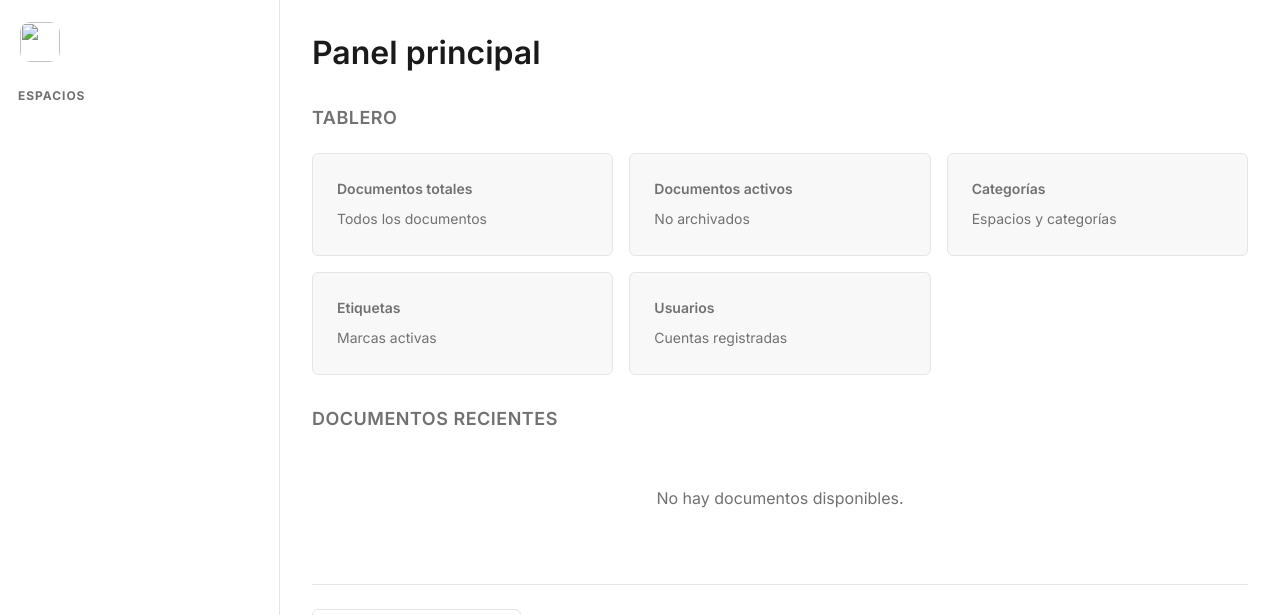
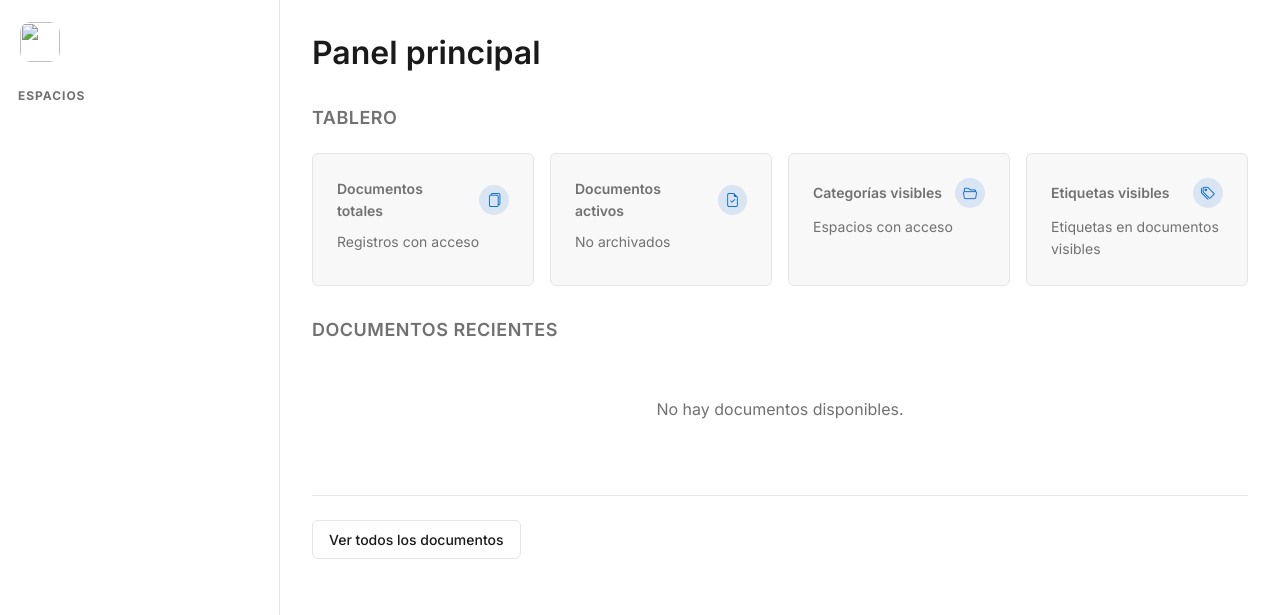
Before and after one commit to bmosoluciones/wanshitong, a Python web app: template wanshitong/templates/index.html in a window 1280 px wide. Shown: the part 60-675 px from the top of the page. Run offline with Jinja, Linux system fonts and the light colour scheme; the template is opened without the code that fills it, so the values that code supplies are empty.

Commit message:
refactor: improved dashboard
Signed-off-by: William Moreno <wmoreno@bmogroup.solutions>

```diff
--- a/wanshitong/templates/index.html
+++ b/wanshitong/templates/index.html
@@ -5,7 +5,10 @@
     <div class="page-header-top">
         <h1>{{ _('Panel principal') }}</h1>
         {% if current_user.tipo in ('admin', 'editor') %}
-        <a href="{{ url_for('documentos.nuevo') }}" class="btn btn-primary">{{ _('+ Nuevo documento') }}</a>
+        <a href="{{ url_for('documentos.nuevo') }}" class="btn btn-secondary">
+            <i class="bi bi-plus-lg" aria-hidden="true"></i>
+            <span>{{ _('Nuevo documento') }}</span>
+        </a>
         {% endif %}
     </div>
 </div>
@@ -15,30 +18,63 @@
         <h2 class="section-title">{{ _('Tablero') }}</h2>
         <div class="dashboard-grid">
             <div class="dashboard-card">
-                <div class="dashboard-card-title">{{ _('Documentos totales') }}</div>
+                <div class="dashboard-card-header">
+                    <span class="dashboard-card-title">{{ _('Documentos totales') }}</span>
+                    <span class="dashboard-card-icon"><i class="bi bi-files" aria-hidden="true"></i></span>
+                </div>
                 <div class="dashboard-card-value">{{ summary.documents }}</div>
-                <div class="dashboard-card-meta">{{ _('Todos los documentos') }}</div>
+                <div class="dashboard-card-meta">{{ _('Registros con acceso') }}</div>
             </div>
             <div class="dashboard-card">
-                <div class="dashboard-card-title">{{ _('Documentos activos') }}</div>
+                <div class="dashboard-card-header">
+                    <span class="dashboard-card-title">{{ _('Documentos activos') }}</span>
+                    <span class="dashboard-card-icon"><i class="bi bi-file-earmark-check" aria-hidden="true"></i></span>
+                </div>
                 <div class="dashboard-card-value">{{ summary.active }}</div>
                 <div class="dashboard-card-meta">{{ _('No archivados') }}</div>
             </div>
             <div class="dashboard-card">
-                <div class="dashboard-card-title">{{ _('Categorías') }}</div>
+                <div class="dashboard-card-header">
+                    {% if is_admin %}
+                    <span class="dashboard-card-title">{{ _('Categorías') }}</span>
+                    {% else %}
+                    <span class="dashboard-card-title">{{ _('Categorías visibles') }}</span>
+                    {% endif %}
+                    <span class="dashboard-card-icon"><i class="bi bi-folder2-open" aria-hidden="true"></i></span>
+                </div>
                 <div class="dashboard-card-value">{{ summary.categories }}</div>
-                <div class="dashboard-card-meta">{{ _('Espacios y categorías') }}</div>
+                {% if is_admin %}
+                <div class="dashboard-card-meta">{{ _('Total creadas') }}</div>
+                {% else %}
+                <div class="dashboard-card-meta">{{ _('Espacios con acceso') }}</div>
+                {% endif %}
             </div>
             <div class="dashboard-card">
-                <div class="dashboard-card-title">{{ _('Etiquetas') }}</div>
+                <div class="dashboard-card-header">
+                    {% if is_admin %}
+                    <span class="dashboard-card-title">{{ _('Etiquetas') }}</span>
+                    {% else %}
+                    <span class="dashboard-card-title">{{ _('Etiquetas visibles') }}</span>
+                    {% endif %}
+                    <span class="dashboard-card-icon"><i class="bi bi-tags" aria-hidden="true"></i></span>
+                </div>
                 <div class="dashboard-card-value">{{ summary.tags }}</div>
-                <div class="dashboard-card-meta">{{ _('Marcas activas') }}</div>
+                {% if is_admin %}
+                <div class="dashboard-card-meta">{{ _('Total creadas') }}</div>
+                {% else %}
+                <div class="dashboard-card-meta">{{ _('Etiquetas en documentos visibles') }}</div>
+                {% endif %}
             </div>
+            {% if is_admin %}
             <div class="dashboard-card">
-                <div class="dashboard-card-title">{{ _('Usuarios') }}</div>
+                <div class="dashboard-card-header">
+                    <span class="dashboard-card-title">{{ _('Usuarios') }}</span>
+                    <span class="dashboard-card-icon"><i class="bi bi-people" aria-hidden="true"></i></span>
+                </div>
                 <div class="dashboard-card-value">{{ summary.users }}</div>
                 <div class="dashboard-card-meta">{{ _('Cuentas registradas') }}</div>
             </div>
+            {% endif %}
         </div>
     </div>
 
@@ -59,11 +95,9 @@
                     <span class="badge">{{ _('Archivado') }}</span>
                     {% endif %}
 
-                    {% if doc.visibilidad == 'private' %}
+                    {% if doc.visibilidad == 'privado' %}
                     <span class="badge badge-primary">🔒 {{ _('Privado') }}</span>
-                    {% elif doc.visibilidad == 'shared' %}
-                        <span class="badge badge-primary">👥 {{ _('Compartido') }}</span>
-                    {% elif doc.visibilidad == 'public' %}
+                    {% elif doc.visibilidad == 'publico' %}
                     <span class="badge badge-primary">🌐 {{ _('Público') }}</span>
                     {% endif %}
                 </div>
@@ -127,7 +161,7 @@
 
     .dashboard-grid {
         display: grid;
-    grid-template-columns: repeat(3, minmax(0, 1fr));
+        grid-template-columns: repeat(auto-fit, minmax(200px, 1fr));
         gap: var(--spacing-md);
     }
 
@@ -138,11 +172,30 @@
         border: 1px solid var(--border);
     }
 
+    .dashboard-card-header {
+        display: flex;
+        align-items: center;
+        justify-content: space-between;
+        gap: var(--spacing-sm);
+        margin-bottom: var(--spacing-sm);
+    }
+
     .dashboard-card-title {
         font-size: var(--font-size-sm);
         font-weight: 600;
         color: var(--muted);
-    margin-bottom: var(--spacing-sm);
+    }
+
+    .dashboard-card-icon {
+        width: 30px;
+        height: 30px;
+        border-radius: 999px;
+        display: inline-flex;
+        align-items: center;
+        justify-content: center;
+        color: var(--primary);
+        background: rgba(0, 102, 204, 0.12);
+        font-size: 14px;
     }
 
     .dashboard-card-value {
@@ -250,6 +303,10 @@
             align-items: flex-start;
         }
 
+        .dashboard-grid {
+            grid-template-columns: repeat(2, minmax(0, 1fr));
+        }
+
         .document-header {
             flex-direction: column;
             align-items: flex-start;
@@ -259,5 +316,16 @@
             justify-content: flex-start;
         }
     }
+
+    @media (max-width: 540px) {
+        .dashboard-grid {
+            grid-template-columns: 1fr;
+        }
+
+        .page-header-top .btn {
+            width: 100%;
+        }
+    }
+
 </style>
 {% endblock %}
```
Also changed, not shown: tests/test_basic.py (+120 -1 lines), wanshitong/app.py (+25 -7 lines), CHANGELOG.md. Lines whose indentation alone changed are shown as unchanged.
